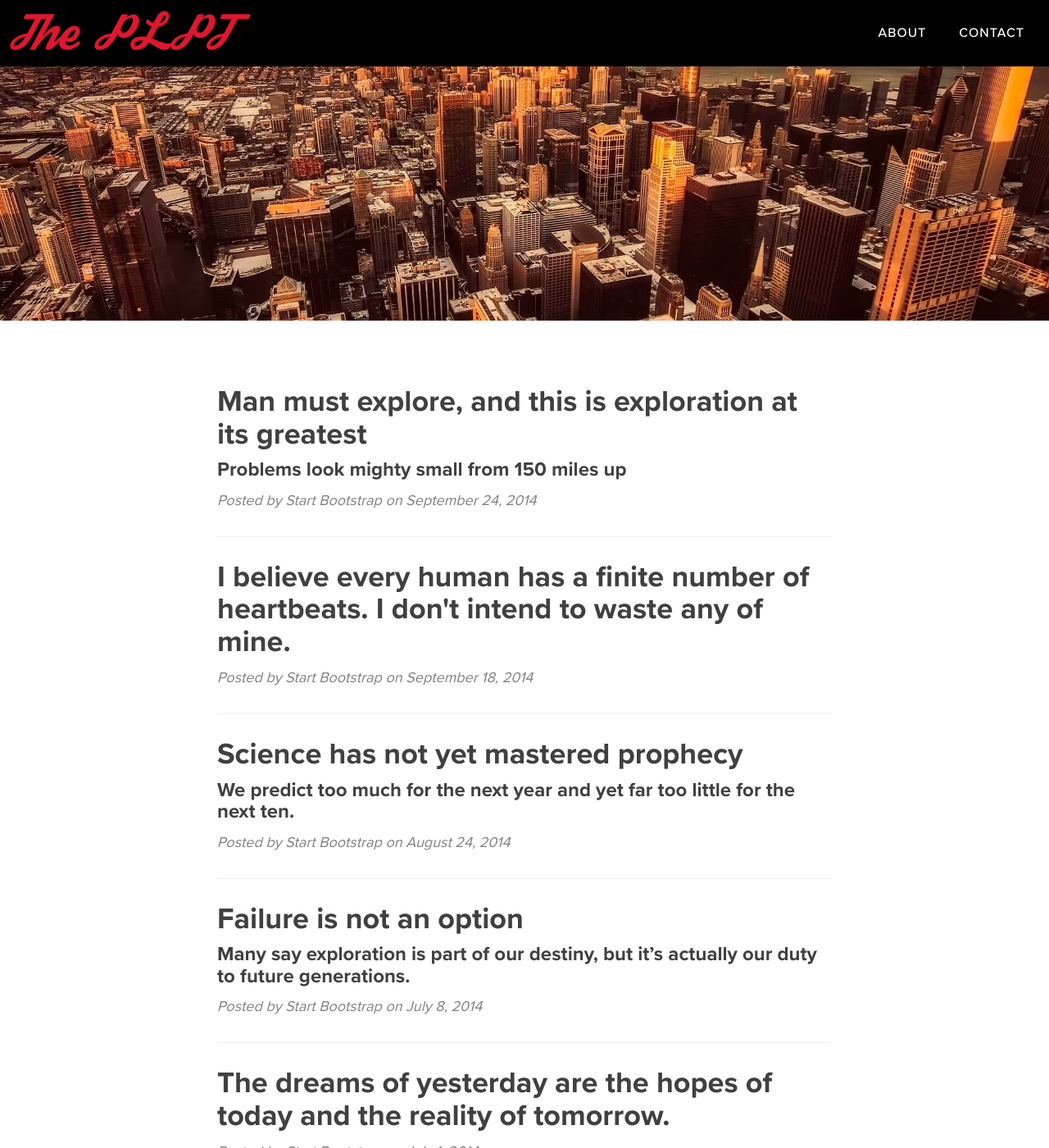
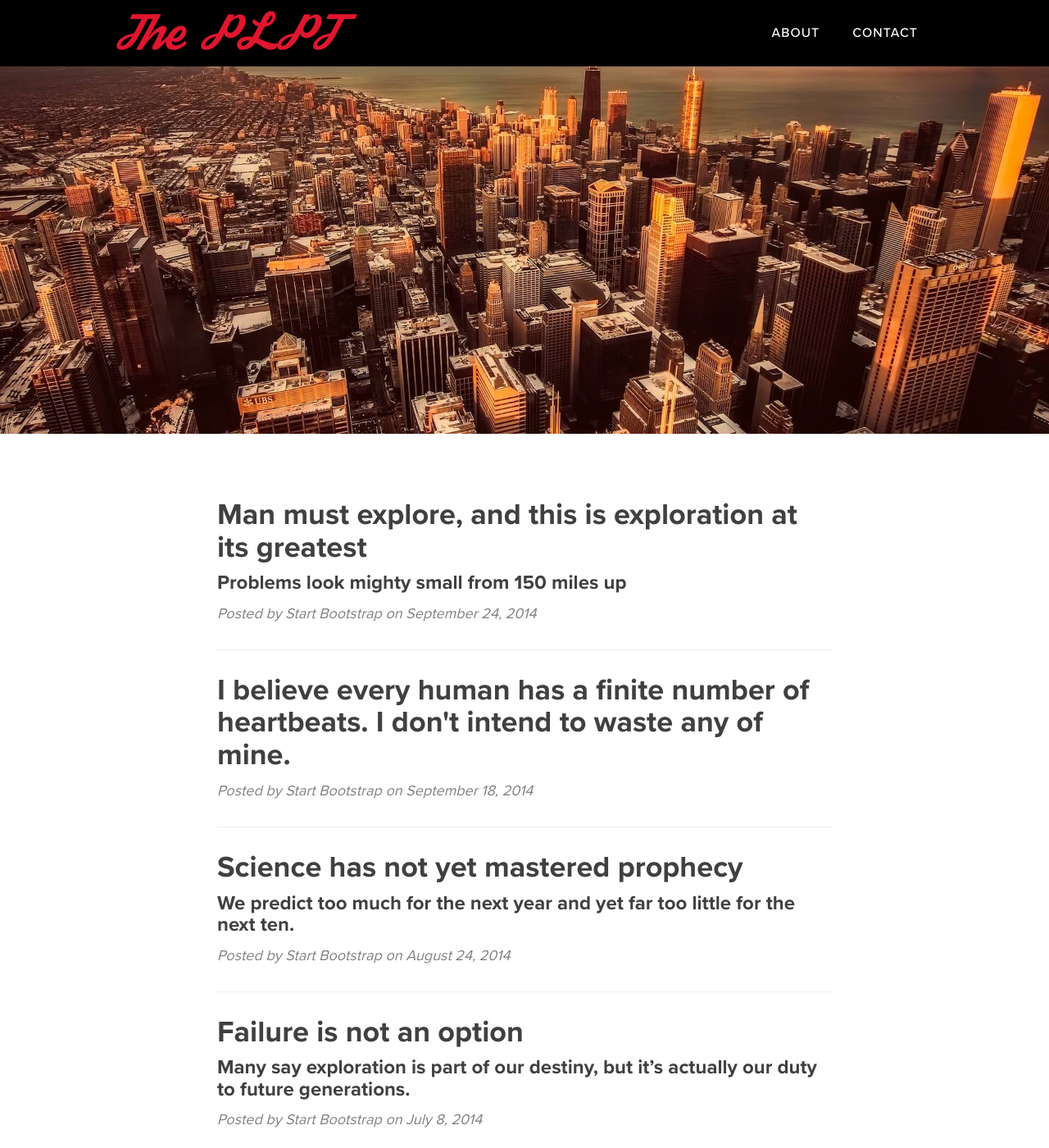
Before and after one commit to thepulpit/thepulpit.github.io, a Jekyll site: the page built from index.html, in a window 1280 px wide and 1400 px high. Shown: the whole window at 82% size. Built offline with Jekyll 4.4.1, drawn with Linux system fonts in a browser that asks for light colours; nearby versions of some CDN libraries; the list of posts is cut into pages by our own code.

Commit message:
header fix

```diff
--- a/css/clean-blog.css
+++ b/css/clean-blog.css
@@ -119,6 +119,7 @@ a img.Logo:hover{
   display: flex;
   justify-content: space-between;
   align-content: center;
+  max-width: 1000px;
 }
 .container-fluid:before, .container-fluid:after{
   display: none;
@@ -204,6 +205,7 @@ a img.Logo:hover{
   -o-background-size: cover;
   margin-bottom: 50px;
   margin-top: 81px;
+  min-height: 448px;
 }
 .intro-header .site-heading,
 .intro-header .post-heading,
```
